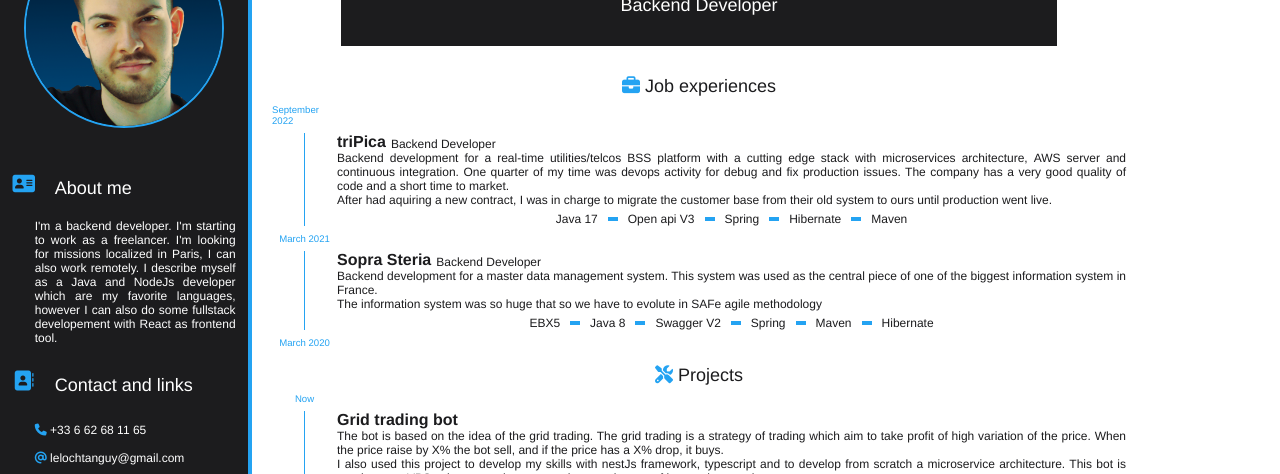
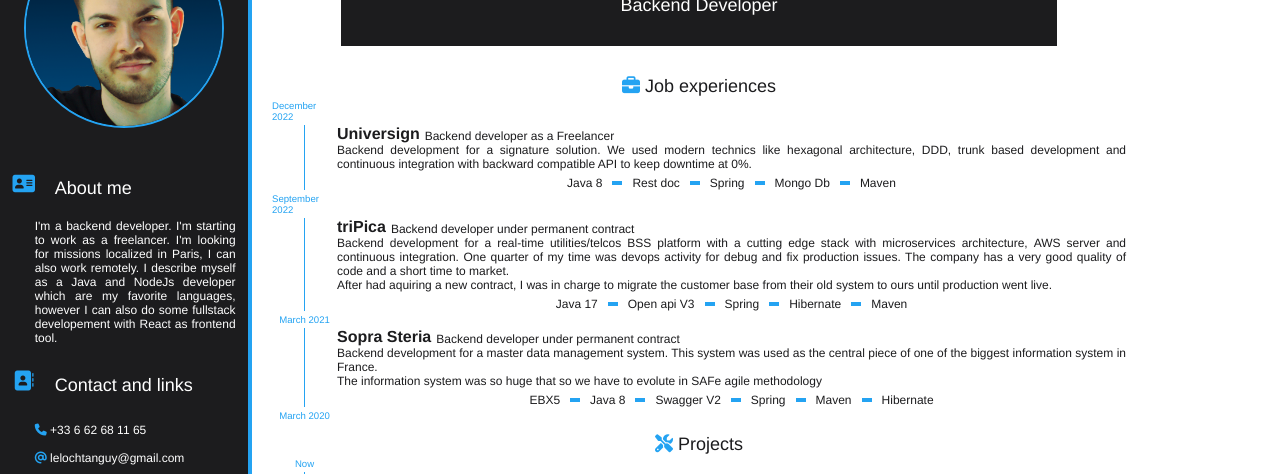
Before and after one commit to TanguyLeLoch/CV, a plain HTML site: page index.html in a window 1280 px wide. Shown: the part 92-566 px from the top of the page. Drawn offline with Linux system fonts and the light colour scheme.

Commit message:
add universign

```diff
--- a/css/style.css
+++ b/css/style.css
@@ -153,7 +153,9 @@ section {
         'line1 content1'
         'date2 . '
         'line2 content2'
-        'date3 . ';
+        'date3 . '
+        'line3 content3'
+        'date4 .    ';
 }
 /* .experiences > div {
     grid-area: content;
@@ -164,10 +166,13 @@ section {
 .content2 {
     grid-area: content2;
 }
+.content3 {
+    grid-area: content3;
+}
 .date {
     font-size: 0.8em;
     color: rgb(36, 163, 242);
-    padding: 7px 0;
+    padding: 3px 0;
     justify-self: center;
 }
 .date1 {
@@ -179,11 +184,17 @@ section {
 .date3 {
     grid-area: date3;
 }
+.date4 {
+    grid-area: date4;
+}
 .line1 {
     grid-area: line1;
 }
 .line2 {
     grid-area: line2;
+}
+.line3 {
+    grid-area: line3;
 }
 .milestone {
     padding: 0;
@@ -211,6 +222,7 @@ section {
 }
 .milestone-category {
     padding-bottom: 0;
+    text-align: center;
 }
 
 .left ul {
@@ -219,7 +231,7 @@ section {
     gap: 5px;
 }
 .left .contact-mediums {
-    gap: 0px;
+    gap: 0;
 }
 
 .left h2 {
--- a/index.html
+++ b/index.html
@@ -51,13 +51,13 @@
                     <div class="skills">
                         <h3>Backend:</h3>
                         <div class="backend-skills skill">
-                            <span><i class="fa-brands fa-java"></i>Java/Spring/Hibernates</span>
-                            <span><i class="fa-brands fa-js"></i>JavaScript/NodeJs/MongoDb</span>
+                            <span><i class="fa-brands fa-java"></i>Java / Spring / Hibernates</span>
+                            <span><i class="fa-brands fa-js"></i>JavaScript / NestJs / MongoDb</span>
                         </div>
                         <h3>Frontend:</h3>
-                        <span class="skill">Html/Css/JavaScript/React</span>
+                        <span class="skill">Html / Css / JavaScript / React</span>
                         <h3>Other:</h3>
-                        <span class="skill">Git VsCode Eclipse Jenkins</span>
+                        <span class="skill">Git IntelliJ Jenkins</span>
                     </div>
                     <i class="fa-solid fa-table-tennis-paddle-ball"></i>
                     <h2>Hobbies</h2>
@@ -78,14 +78,30 @@
                 </div>
                 <div class="main-content">
                     <div>
-                        <center>
-                            <h2 class="milestone-category"><i class="fa-solid fa-briefcase"></i> Job experiences</h2>
-                        </center>
+                        <h2 class="milestone-category"><i class="fa-solid fa-briefcase"></i> Job experiences</h2>
                         <div class="milestones">
                             <div class="content1">
                                 <div class="milestone-title">
+                                    <h3 class="milestone">Universign</h3>
+                                    <span>Backend developer as a Freelancer</span>
+                                </div>
+                                <p class="justify-text">
+                                    Backend development for a signature solution. We used modern technics like hexagonal architecture, DDD, trunk based
+                                    development and continuous integration with backward compatible API to keep downtime at 0%.
+                                </p>
+                                <ul class="stack">
+                                    <li>Java 8</li>
+                                    <li>Rest doc</li>
+                                    <li>Spring</li>
+                                    <li>Mongo Db</li>
+                                    <li>Maven</li>
+                                </ul>
+                            </div>
+
+                            <div class="content2">
+                                <div class="milestone-title">
                                     <h3 class="milestone">triPica</h3>
-                                    <span>Backend Developer</span>
+                                    <span>Backend developer under permanent contract</span>
                                 </div>
                                 <p class="justify-text">
                                     Backend development for a real-time utilities/telcos BSS platform with a cutting edge stack with microservices
@@ -105,10 +121,10 @@
                                 </ul>
                             </div>
 
-                            <div class="content2">
+                            <div class="content3">
                                 <div class="milestone-title">
                                     <h3 class="milestone">Sopra Steria</h3>
-                                    <span>Backend Developer</span>
+                                    <span>Backend developer under permanent contract</span>
                                 </div>
                                 <p class="justify-text">
                                     Backend development for a master data management system. This system was used as the central piece of one of the biggest
@@ -124,18 +140,19 @@
                                     <li>Hibernate</li>
                                 </ul>
                             </div>
-                            <div class="date date1">September 2022</div>
-                            <div class="date date2">March 2021</div>
-                            <div class="date date3">March 2020</div>
+                            <div class="date date1">December 2022</div>
+                            <div class="date date2">September 2022</div>
+                            <div class="date date3">March 2021</div>
+                            <div class="date date4">March 2020</div>
                             <div class="line line1"></div>
                             <div class="line line2"></div>
+                            <div class="line line3"></div>
+
                         </div>
                     </div>
 
                     <div>
-                        <center>
-                            <h2 class="milestone-category"><i class="fa-solid fa-screwdriver-wrench"></i> Projects</h2>
-                        </center>
+                        <h2 class="milestone-category"><i class="fa-solid fa-screwdriver-wrench"></i> Projects</h2>
                         <div class="milestones">
                             <div class="content1">
                                 <h3>Grid trading bot</h3>
@@ -145,7 +162,7 @@
                                 </p>
                                 <p class="justify-text">
                                     I also used this project to develop my skills with nestJs framework, typescript and to develop from scratch a microservice
-                                    architecture. This bot is running on a VPS using my real money so the security part of it was also very important.
+                                    architecture. This bot is running on a VPS using my real money so the security part of it is also very important.
                                 </p>
                                 <ul class="stack">
                                     <li>nestJs</li>
@@ -180,9 +197,7 @@
                         </div>
                     </div>
                     <div>
-                        <center>
-                            <h2 class="milestone-category"><i class="fa-solid fa-graduation-cap"></i> Education</h2>
-                        </center>
+                        <h2 class="milestone-category"><i class="fa-solid fa-graduation-cap"></i> Education</h2>
                         <div class="milestones">
                             <div class="content1">
                                 <div class="milestone-title">
```
